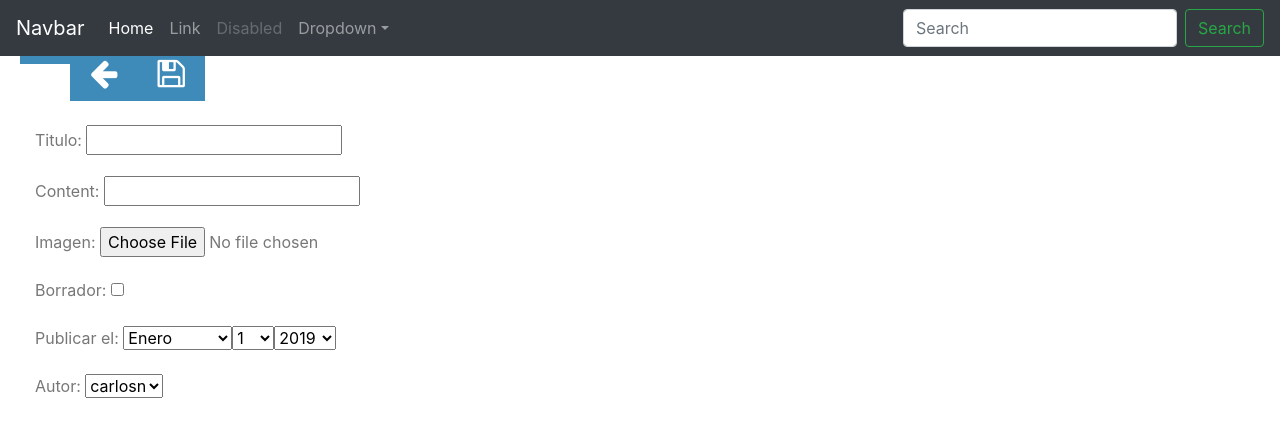
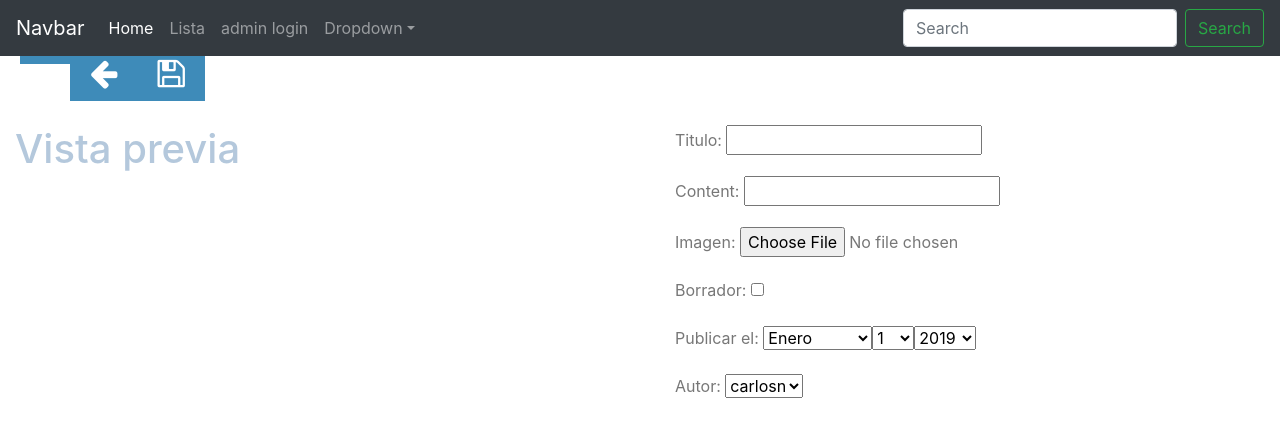
Before and after one commit to carlosnp/blogdjango, a Django app: template templates/post_create.html in a window 1280 px wide. Shown: the top 437 px of the page. Run offline with Django 3.2, Linux system fonts and the light colour scheme; the template is opened without the code that fills it: values that come from a table or form of the project are taken from there, others are empty; data comes from the database, SQL or seed files in the repository; both versions use the stored data as it was after the commit; some libraries are stand-ins or nearby versions.

Commit message:
vista previa dinamica

```diff
--- a/posts/forms.py
+++ b/posts/forms.py
@@ -7,7 +7,7 @@ from .models import Post
 
 class PostForm(forms.ModelForm):
 	# Formulario de Contenido
-	content = forms.CharField(widget=PagedownWidget)
+	content = forms.CharField(widget=PagedownWidget(show_preview=False))
 	# Formulario de Fecha con un select
 	publish = forms.DateField(label="Publicar el",widget=forms.SelectDateWidget)
 	class Meta:
--- a/static/css/basic.css
+++ b/static/css/basic.css
@@ -49,3 +49,7 @@ img {
     background-color: #3E8BB9;
     color: white;
 }
+
+.wmd-panel {
+    margin-left: 4% !important;
+}
--- a/templates/base.html
+++ b/templates/base.html
@@ -54,6 +54,40 @@
 				$(this).addClass("img-thumbnail");
 			})
 		})
+
+		// Vista previa de contenido de un post al ser editado o creado
+
+		// Titulo
+		var titleItem = $('#id_title');
+
+		function setTitle(value) {
+			$('#preview-title').text(value);
+		}
+		setTitle(titleItem.val());
+		// actualizacion automatica de la vista previa del titulo
+		titleItem.keyup(function(){
+			// console.log($(this).val());
+			var newTitle = $(this).val();
+			setTitle(newTitle);
+		})
+
+		// Contenido
+		var contentItem = $('#id_content');
+		// Funcion para que la imagen del contenido renderize
+		function setContent(value) {
+			var markedContent = marked(value);
+			$('#preview-content').html(markedContent);
+			$('#preview-content img').each(function() {
+				$(this).addClass("img-thumbnail")
+			});
+		}
+		setContent(contentItem.val())
+		// actualizacion automatica de la vista previa del contenido
+		contentItem.keyup(function(){
+			// console.log($(this).val());
+			var newContent = $(this).val();
+			setContent(newContent);
+		})
 	</script>
 </body>
 </html>
--- a/templates/navbar.html
+++ b/templates/navbar.html
@@ -9,12 +9,15 @@
             <li class="nav-item active">
                 <a class="nav-link" href="#">Home <span class="sr-only">(current)</span></a>
             </li>
+
             <li class="nav-item">
-                <a class="nav-link" href="#">Link</a>
+                <a class="nav-link" href="{% url 'posts:list' %}">Lista</a>
             </li>
+
             <li class="nav-item">
-                <a class="nav-link disabled" href="#">Disabled</a>
+                <a class="nav-link" href="admin/">admin login</a>
             </li>
+
             <li class="nav-item dropdown">
                 <a class="nav-link dropdown-toggle" href="http://example.com" id="dropdown01" data-toggle="dropdown" aria-haspopup="true" aria-expanded="false">Dropdown</a>
                 <div class="dropdown-menu" aria-labelledby="dropdown01">
--- a/templates/post_create.html
+++ b/templates/post_create.html
@@ -28,6 +28,17 @@
 		</div>
 	</div>
 	<br>
+	<div class="row">
+
+		<div class="col-sm-6">
+			<h1 style="color: rgb(180, 200, 220);">Vista previa</h1>
+			<div class="content-preview">
+				<h3 id="preview-title"></h3>
+				<p id="preview-content"></p>
+			</div>
+		</div>
+
+		<div class="col-sm-6">
 			<form
 			action=""
 			method="POST"
@@ -57,5 +68,7 @@
 				</div>
 				<!-- End Modal Buttons -->
 			</form>
+		</div>
 
+	</div>
 {% endblock %}
```
Also changed, not shown: templates/post_list.html (+7 -3 lines), db.sqlite3. Lines whose indentation alone changed are shown as unchanged.
